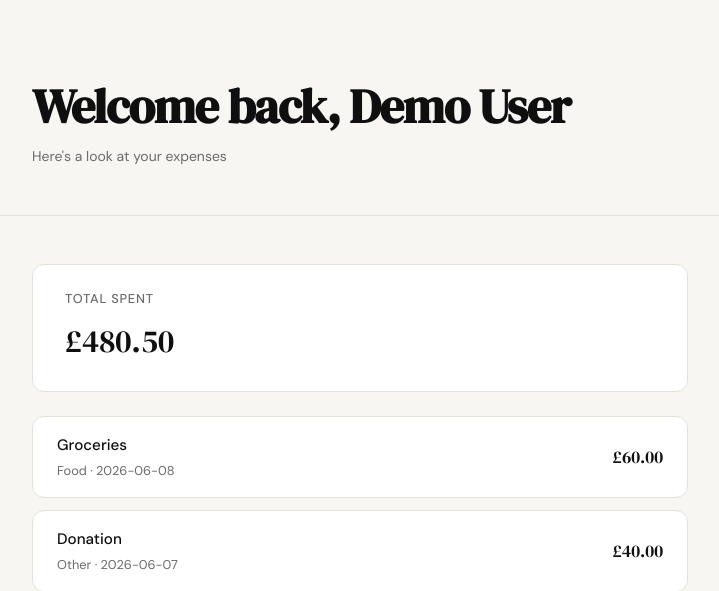
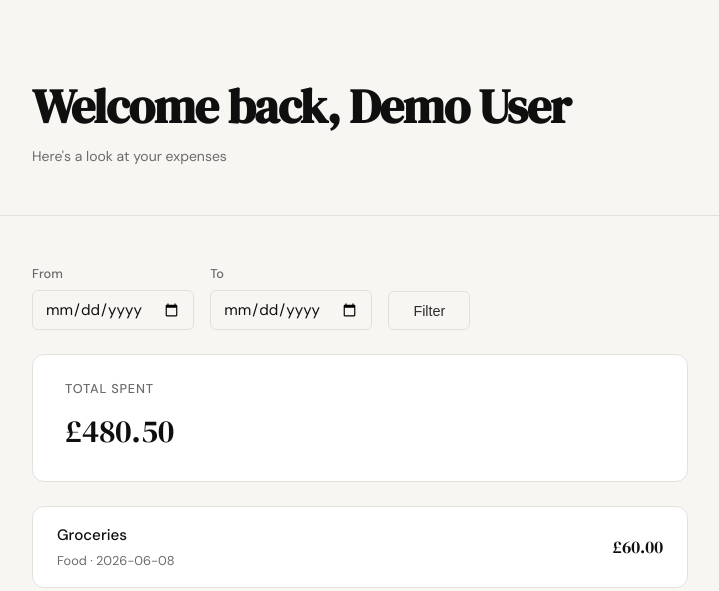
Before and after one commit to aimldlds/Spendly, a Flask app: page /profile in a window 1280 px wide. Shown: the part 61-652 px from the top of the page, without its empty margins (280-999 px from the left). Run offline with Flask 3, Linux system fonts and the light colour scheme; a user stored in the database is signed in; data comes from the database, SQL or seed files in the repository; both versions use the stored data as it was after the commit.

Commit message:
Add date range filter to profile page
Extend get_expenses_for_user() with optional start_date/end_date
bounds and wire a sticky filter form into /profile. Invalid
ranges (start after end) fall back to the unfiltered list with
a flashed error rather than erroring out. Also adds flash
message rendering to profile.html, which was previously missing.

Co-Authored-By: Claude Sonnet 5 <noreply@anthropic.com>

```diff
--- a/app.py
+++ b/app.py
@@ -101,9 +101,23 @@ def logout():
 @app.route("/profile")
 @login_required
 def profile():
-    expenses = get_expenses_for_user(session["user_id"])
+    start_date = request.args.get("start_date", "").strip()
+    end_date = request.args.get("end_date", "").strip()
+
+    if start_date and end_date and start_date > end_date:
+        flash("Start date must be before end date.", "error")
+        start_date = ""
+        end_date = ""
+
+    expenses = get_expenses_for_user(session["user_id"], start_date or None, end_date or None)
     total = sum(expense["amount"] for expense in expenses)
-    return render_template("profile.html", expenses=expenses, total=total)
+    return render_template(
+        "profile.html",
+        expenses=expenses,
+        total=total,
+        start_date=start_date,
+        end_date=end_date,
+    )
 
 
 # ------------------------------------------------------------------ #
--- a/database/db.py
+++ b/database/db.py
@@ -77,12 +77,21 @@ def get_user_by_email(email):
     ).fetchone()
 
 
-def get_expenses_for_user(user_id):
+def get_expenses_for_user(user_id, start_date=None, end_date=None):
     db = get_db()
-    return db.execute(
-        "SELECT * FROM expenses WHERE user_id = ? ORDER BY date DESC",
-        (user_id,),
-    ).fetchall()
+    query = "SELECT * FROM expenses WHERE user_id = ?"
+    params = [user_id]
+
+    if start_date:
+        query += " AND date >= ?"
+        params.append(start_date)
+
+    if end_date:
+        query += " AND date <= ?"
+        params.append(end_date)
+
+    query += " ORDER BY date DESC"
+    return db.execute(query, params).fetchall()
 
 
 @click.command('init-db')
--- a/static/css/style.css
+++ b/static/css/style.css
@@ -655,6 +655,39 @@ a { color: inherit; text-decoration: none; }
     white-space: nowrap;
 }
 
+.filter-form {
+    display: flex;
+    align-items: flex-end;
+    gap: 1rem;
+    flex-wrap: wrap;
+    margin-bottom: 1.5rem;
+}
+
+.filter-form-field {
+    display: flex;
+    flex-direction: column;
+    gap: 0.35rem;
+}
+
+.filter-form-field label {
+    font-size: 0.8rem;
+    font-weight: 500;
+    color: var(--ink-muted);
+}
+
+.filter-form .form-input {
+    padding: 0.5rem 0.75rem;
+}
+
+.filter-clear {
+    font-size: 0.85rem;
+    color: var(--ink-muted);
+    text-decoration: underline;
+    padding-bottom: 0.65rem;
+}
+
+.filter-clear:hover { color: var(--ink); }
+
 /* ------------------------------------------------------------------ */
 /* Responsive                                                          */
 /* ------------------------------------------------------------------ */
--- a/templates/profile.html
+++ b/templates/profile.html
@@ -10,6 +10,25 @@
 </div>
 
 <section class="profile-section">
+    {% for category, message in get_flashed_messages(with_categories=true) %}
+    <div class="auth-{{ category }}">{{ message }}</div>
+    {% endfor %}
+
+    <form class="filter-form" method="GET" action="{{ url_for('profile') }}">
+        <div class="filter-form-field">
+            <label for="start_date">From</label>
+            <input type="date" id="start_date" name="start_date" class="form-input" value="{{ start_date }}">
+        </div>
+        <div class="filter-form-field">
+            <label for="end_date">To</label>
+            <input type="date" id="end_date" name="end_date" class="form-input" value="{{ end_date }}">
+        </div>
+        <button type="submit" class="btn-ghost">Filter</button>
+        {% if start_date or end_date %}
+        <a href="{{ url_for('profile') }}" class="filter-clear">Clear filter</a>
+        {% endif %}
+    </form>
+
     {% if expenses %}
     <div class="expense-total">
         <p class="expense-total-label">Total spent</p>
```
Also changed, not shown: .claude/specs/06-date-filter-profile.md (added), spendly.db.
